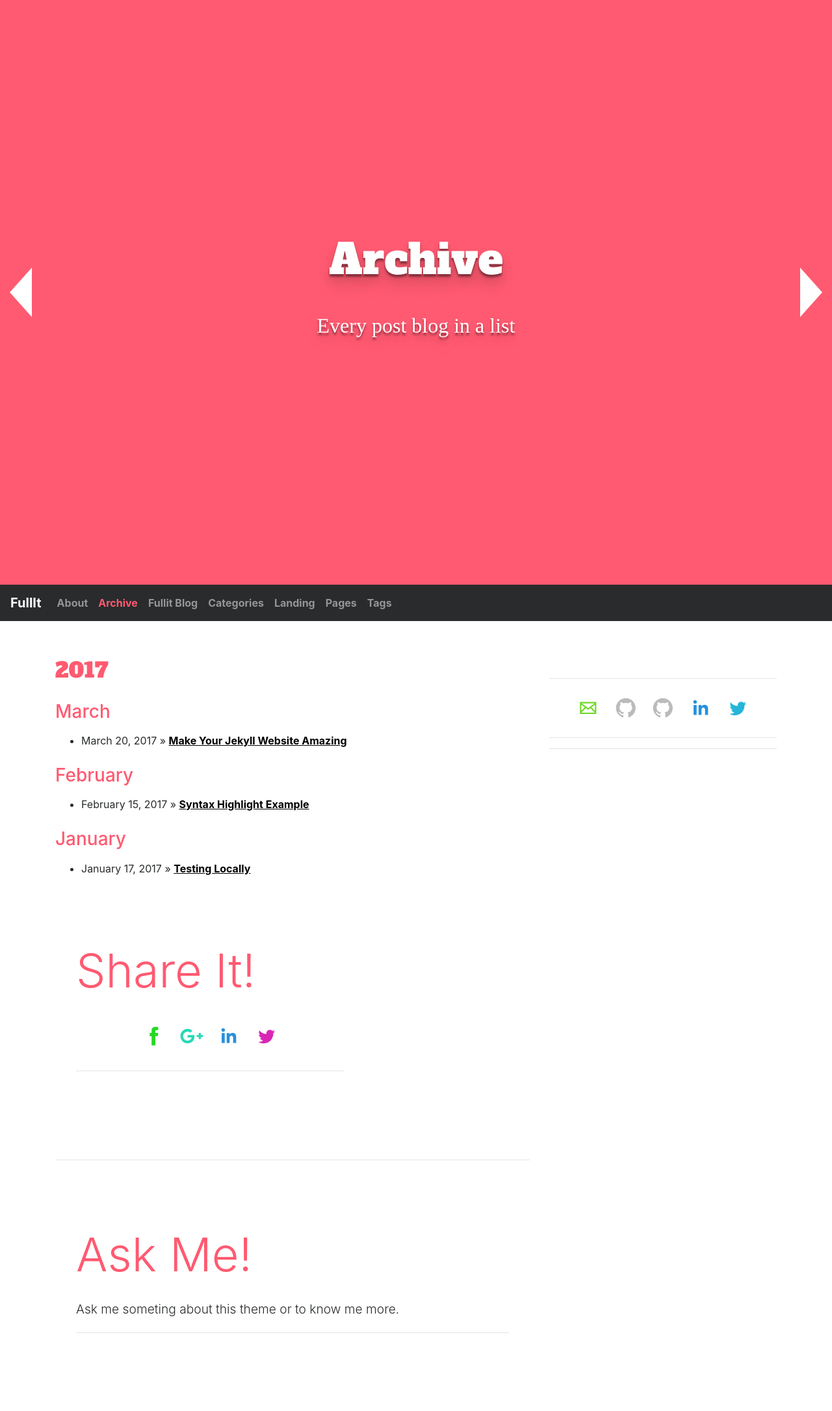
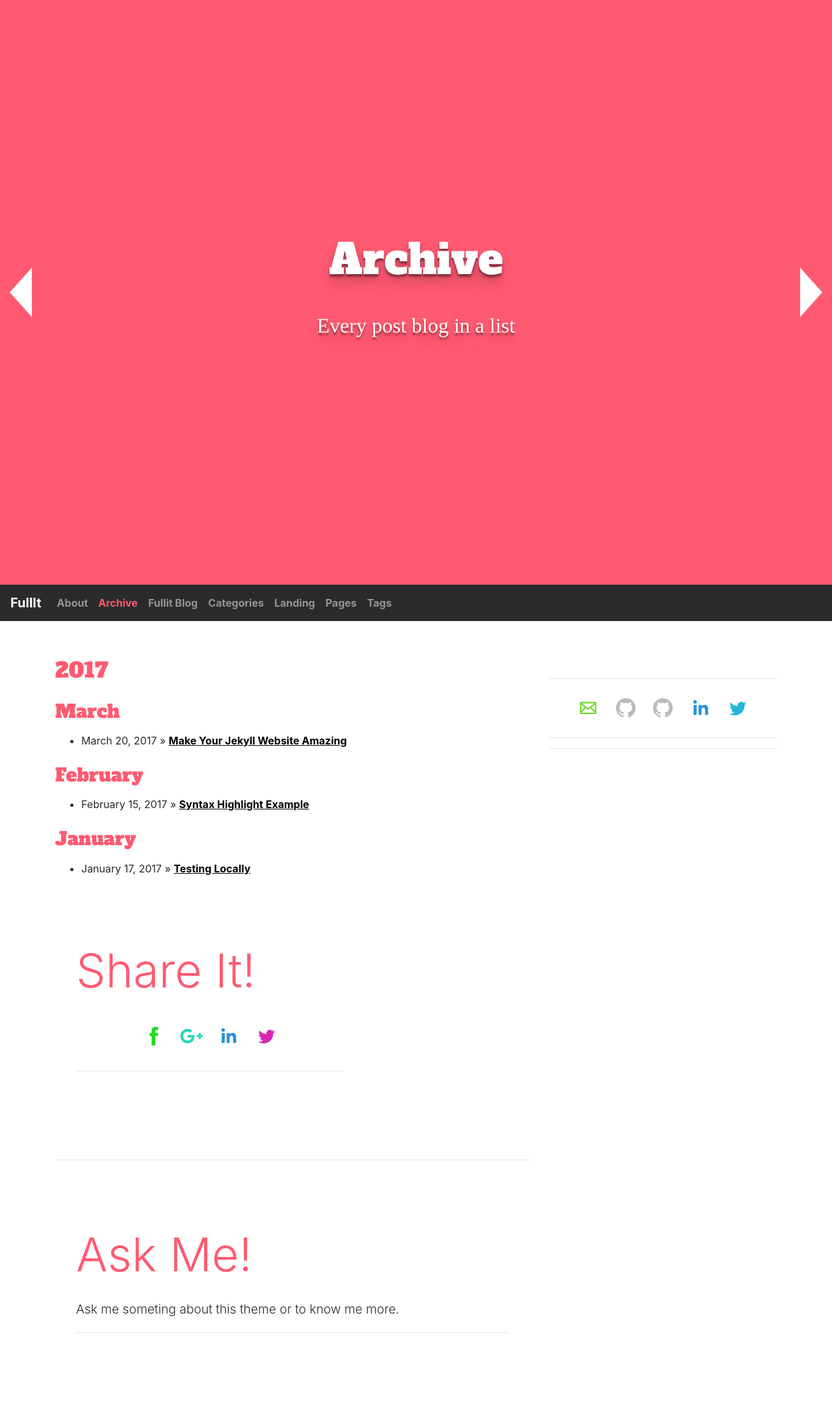
Before and after one commit to learning-artificial-intelligence/learning-artificial-intelligence.github.io, a Jekyll site: the page built from archive.html, in a window 1280 px wide. Shown: the whole page at 65% size. Built offline with Jekyll 4.4.1, drawn with Linux system fonts in a browser that asks for light colours; nearby versions of some CDN libraries; some web fonts are replaced; comment, search, counter and statistics services are not loaded.

Commit message:
Some minor change added
Some minor change added

```diff
--- a/assets/css/custom/examples.css
+++ b/assets/css/custom/examples.css
@@ -851,6 +851,7 @@ input.cbp-mc-submit:hover {
 
 .post h3{
 	color: #ff5a71;
+	font-family: 'Alfa Slab One', cursive;
 	line-height: 1.8;
 }
 
--- a/index.html
+++ b/index.html
@@ -27,7 +27,7 @@ canonical: https://rubenandrebarreiro.github.io/learning-artificial-intelligence
 </div>
 
 <div id="fullpage">
-	<div data-anchor="1artificialintelligence" class="section" id="#artificialintelligence1">
+	<div data-anchor="1artificialintelligence" class="section" id="artificialintelligence1">
 		<h1 class="heavy">Artificial Intelligence</h1>
 		<br /><h2 class="large-blur">
 			<span class="highlight-container"><span class="highlight">
```
